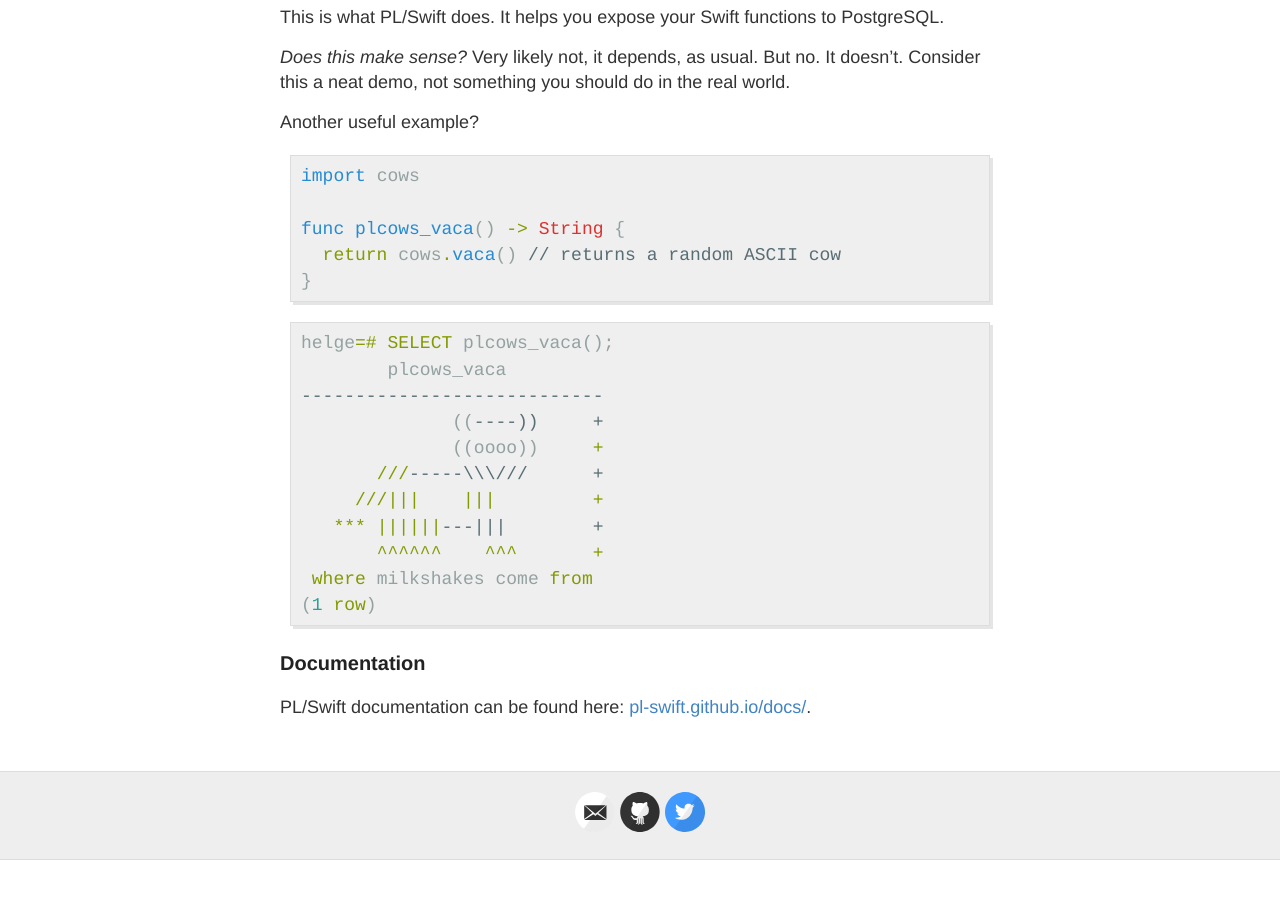
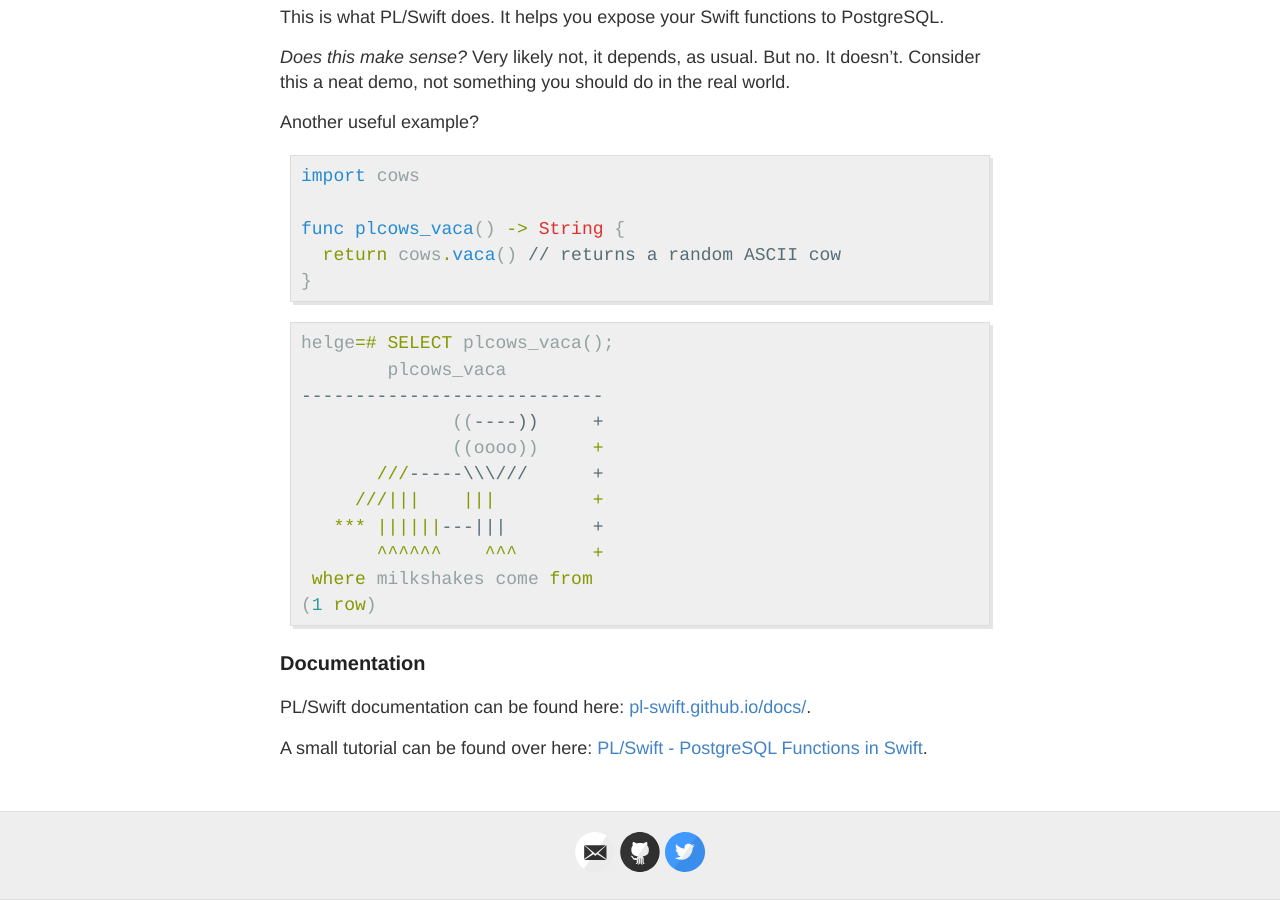
Before and after one commit to PL-Swift/PL-Swift.github.io, a Jekyll site: the page built from index.md, in a window 1280 px wide and 900 px high, scrolled down 627 px. Built offline with Jekyll 4.4.1, drawn with Linux system fonts in a browser that asks for light colours; comment, search, counter and statistics services are not loaded; before the commit the page ends 1487 px from its top, so only the background shows below that.

Commit message:
Link to tutorial

```diff
--- a/index.md
+++ b/index.md
@@ -76,3 +76,6 @@ helge=# SELECT plcows_vaca();
 
 PL/Swift documentation can be found here:
 [pl-swift.github.io/docs/](https://pl-swift.github.io/docs/).
+
+A small tutorial can be found over here:
+[PL/Swift - PostgreSQL Functions in Swift](http://www.alwaysrightinstitute.com/plswift/).
```
